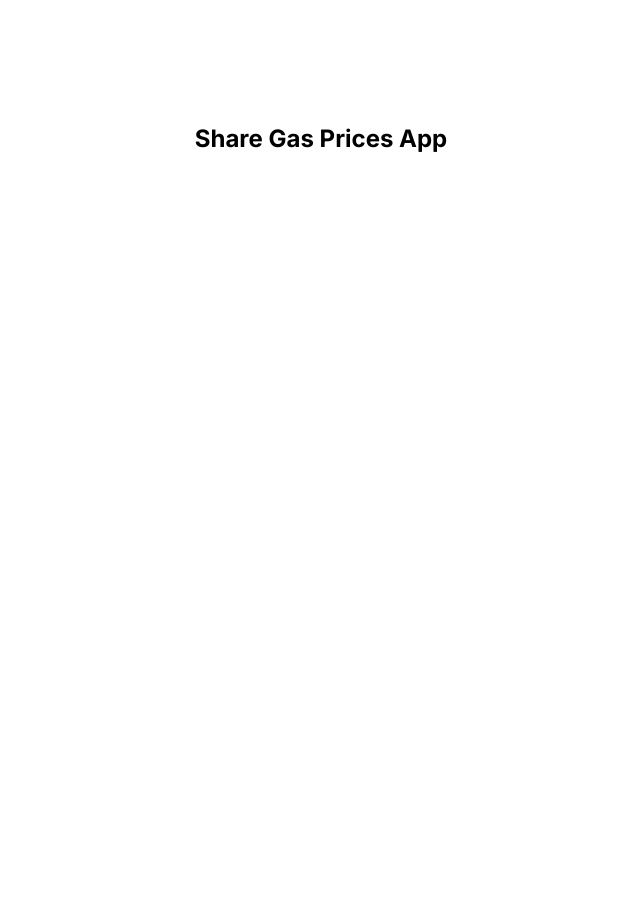
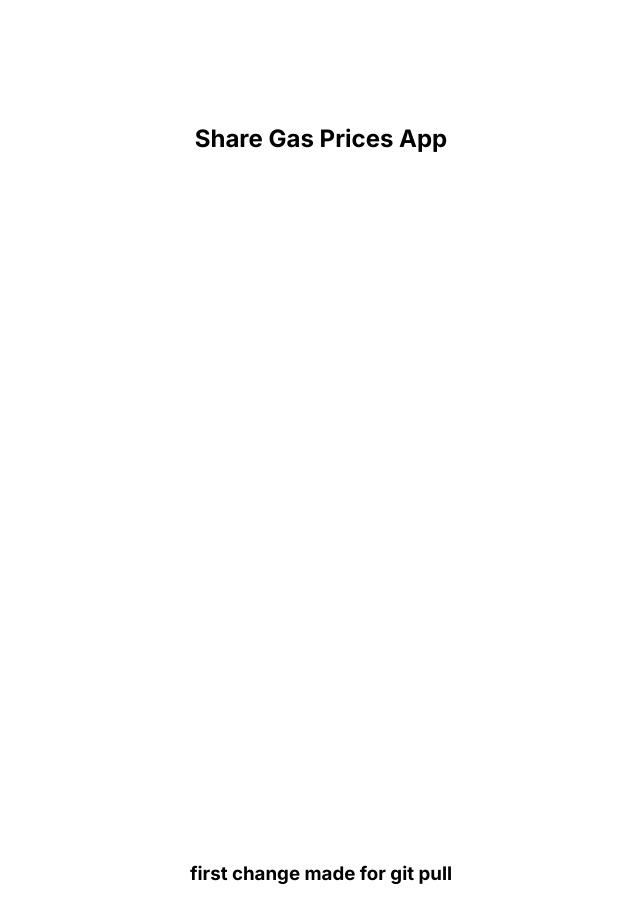
Before and after one commit to Eyal-Rubowitz/share-gas-price, a Next.js app: page / in a window 1280 px wide. Shown: the top 922 px of the page, without its empty margins (319-959 px from the left). Built offline with nearby package versions, Linux system fonts and the light colour scheme.

Commit message:
first change made for git pull!

```diff
--- a/app/page.js
+++ b/app/page.js
@@ -5,6 +5,7 @@ export default function Home() {
   return (
     <section className={styles.main}>
       <h2>Share Gas Prices App</h2>
+      <h3>first change made for git pull</h3>
     </section>
   )
 }
```
